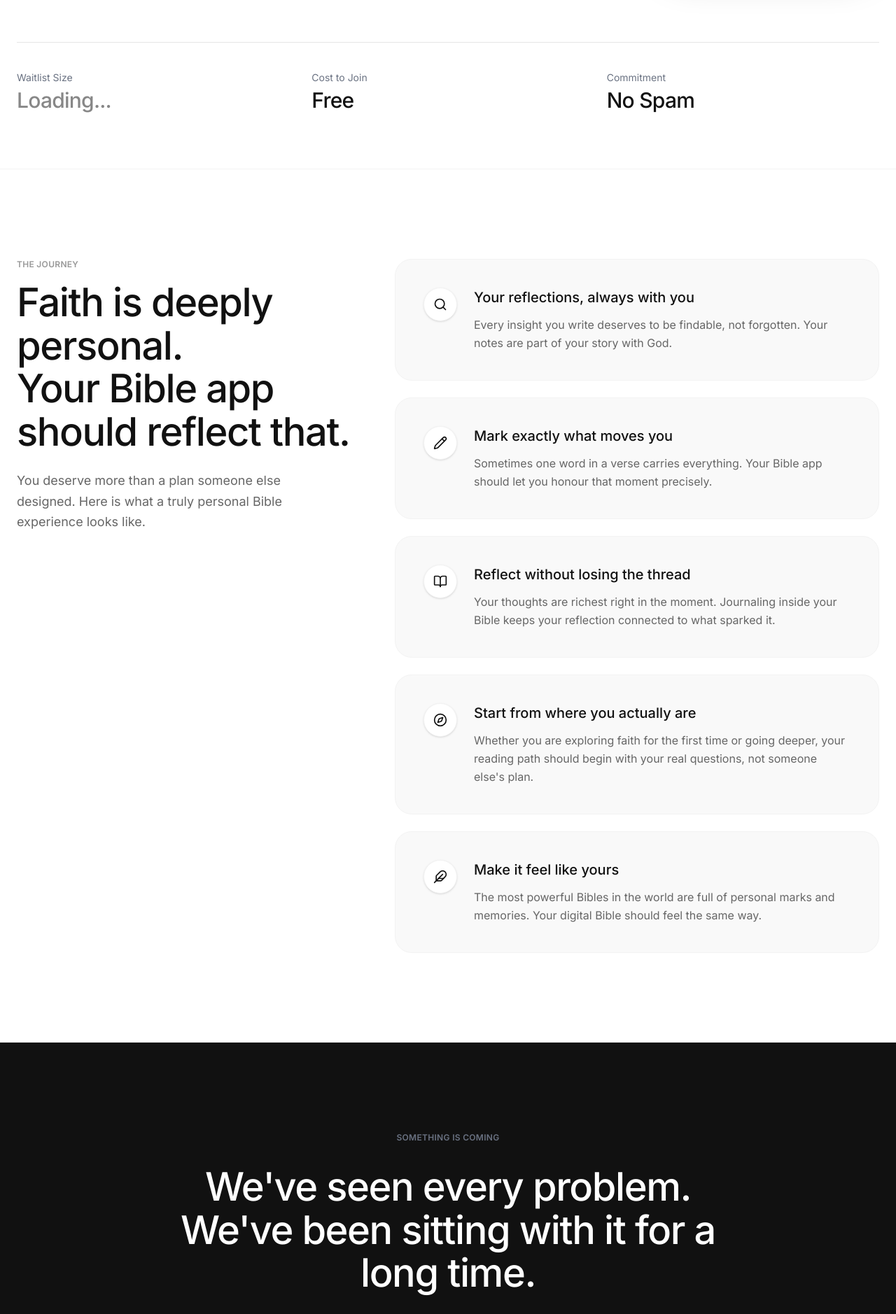
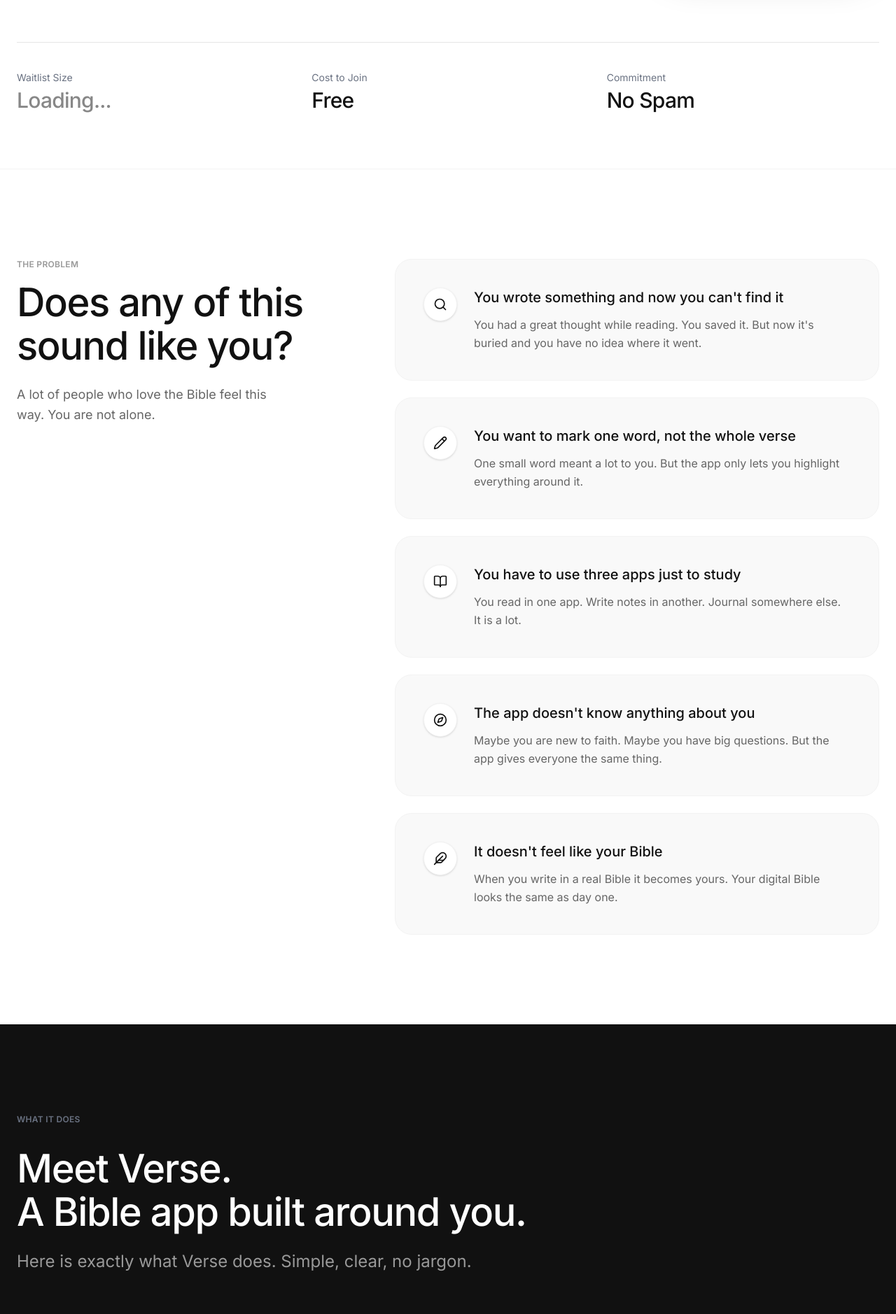
Before and after one commit to sesan/Bible-App, a React (Vite) app: page / in a window 1280 px wide. Shown: the part 880-2758 px from the top of the page at 70% size. Built offline with nearby package versions, Linux system fonts and the light colour scheme; no server answers.

Commit message:
feat: Add new icons and update navigation links
Introduces additional icons from lucide-react to expand available visual elements. Also refactors navigation links to use more descriptive text and improve clarity for users.

```diff
--- a/src/App.tsx
+++ b/src/App.tsx
@@ -1,5 +1,5 @@
 import React, { useEffect, useState } from 'react';
-import { Instagram, Twitter, Video, Search, TextSelect, BookOpen, Compass, PenTool, Brain, Mic, Map, ArrowRight, Check, Pencil, Feather } from 'lucide-react';
+import { Instagram, Twitter, Video, Search, TextSelect, BookOpen, Compass, PenTool, Brain, Mic, Map, ArrowRight, Check, Pencil, Feather, Link, Palette, BarChart, Layers, HelpCircle, Fingerprint } from 'lucide-react';
 import { motion } from 'motion/react';
 
 export default function App() {
@@ -66,9 +66,9 @@
               VERSE
             </div>
             <div className="hidden md:flex items-center gap-2 bg-gray-50 rounded-full px-2 py-1">
-              <a href="#problem" className="px-4 py-2 text-sm font-medium text-gray-600 hover:text-black hover:bg-white rounded-full transition-all">The Journey</a>
-              <a href="#solution" className="px-4 py-2 text-sm font-medium text-gray-600 hover:text-black hover:bg-white rounded-full transition-all">What We're Building</a>
-              <a href="#community" className="px-4 py-2 text-sm font-medium text-gray-600 hover:text-black hover:bg-white rounded-full transition-all">Community</a>
+              <a href="#problem" className="px-4 py-2 text-sm font-medium text-gray-600 hover:text-black hover:bg-white rounded-full transition-all">The Problem</a>
+              <a href="#solution" className="px-4 py-2 text-sm font-medium text-gray-600 hover:text-black hover:bg-white rounded-full transition-all">What It Does</a>
+              <a href="#community" className="px-4 py-2 text-sm font-medium text-gray-600 hover:text-black hover:bg-white rounded-full transition-all">In Good Company</a>
             </div>
           </div>
           <div className="flex items-center gap-4">
@@ -115,7 +115,8 @@
                 transition={{ duration: 0.8, delay: 0.2, ease: "easeOut" }}
                 className="text-lg md:text-xl text-gray-600 max-w-md mb-10 leading-relaxed"
               >
-                Because the way you read your Bible is personal. Your app should be too.
+                Verse is a Bible app where nothing you write<br className="hidden md:block" />
+                ever gets lost and everything feels made for you.
               </motion.p>
 
               <motion.div
@@ -197,7 +198,7 @@
           </motion.div>
         </section>
 
-        {/* Section 2: The Journey (Split Layout) */}
+        {/* Section 2: The Problem (Split Layout) */}
         <section id="problem" className="py-32 px-6 max-w-7xl mx-auto border-t border-gray-100">
           <div className="grid grid-cols-1 lg:grid-cols-12 gap-16">
             <motion.div
@@ -208,24 +209,24 @@
               className="lg:col-span-5 relative"
             >
               <div className="sticky top-32">
-                <div className="text-xs font-semibold tracking-wide uppercase text-gray-400 mb-4">The Journey</div>
+                <div className="text-xs font-semibold tracking-wide uppercase text-gray-400 mb-4">The Problem</div>
                 <h2 className="text-[40px] md:text-[56px] font-medium leading-[1.1] tracking-tight mb-6">
-                  Faith is deeply personal.<br />
-                  Your Bible app should reflect that.
+                  Does any of this<br />
+                  sound like you?
                 </h2>
                 <p className="text-lg text-gray-600 leading-relaxed max-w-sm">
-                  You deserve more than a plan someone else designed. Here is what a truly personal Bible experience looks like.
+                  A lot of people who love the Bible feel this way. You are not alone.
                 </p>
               </div>
             </motion.div>
 
             <div className="lg:col-span-7 flex flex-col gap-6">
               {[
-                { icon: Search, title: "Your reflections, always with you", desc: "Every insight you write deserves to be findable, not forgotten. Your notes are part of your story with God." },
-                { icon: Pencil, title: "Mark exactly what moves you", desc: "Sometimes one word in a verse carries everything. Your Bible app should let you honour that moment precisely." },
-                { icon: BookOpen, title: "Reflect without losing the thread", desc: "Your thoughts are richest right in the moment. Journaling inside your Bible keeps your reflection connected to what sparked it." },
-                { icon: Compass, title: "Start from where you actually are", desc: "Whether you are exploring faith for the first time or going deeper, your reading path should begin with your real questions, not someone else's plan." },
-                { icon: Feather, title: "Make it feel like yours", desc: "The most powerful Bibles in the world are full of personal marks and memories. Your digital Bible should feel the same way." }
+                { icon: Search, title: "You wrote something and now you can't find it", desc: "You had a great thought while reading. You saved it. But now it's buried and you have no idea where it went." },
+                { icon: Pencil, title: "You want to mark one word, not the whole verse", desc: "One small word meant a lot to you. But the app only lets you highlight everything around it." },
+                { icon: BookOpen, title: "You have to use three apps just to study", desc: "You read in one app. Write notes in another. Journal somewhere else. It is a lot." },
+                { icon: Compass, title: "The app doesn't know anything about you", desc: "Maybe you are new to faith. Maybe you have big questions. But the app gives everyone the same thing." },
+                { icon: Feather, title: "It doesn't feel like your Bible", desc: "When you write in a real Bible it becomes yours. Your digital Bible looks the same as day one." }
               ].map((item, i) => (
                 <motion.div
                   key={i}
@@ -248,41 +249,69 @@
           </div>
         </section>
 
-        {/* Section 3: Something Is Coming (Dark Mode) */}
-        <section id="solution" className="py-32 bg-[#111] text-white text-center">
+        {/* Section 3: What It Does (Dark Mode) */}
+        <section id="solution" className="py-32 bg-[#111] text-white">
+          <div className="max-w-7xl mx-auto px-6">
             <motion.div
               initial={{ opacity: 0, filter: "blur(10px)", y: 30 }}
               whileInView={{ opacity: 1, filter: "blur(0px)", y: 0 }}
               viewport={{ once: true, margin: "-100px" }}
               transition={{ duration: 1, ease: "easeOut" }}
-            className="max-w-4xl mx-auto px-6"
+              className="mb-20"
             >
-            <div className="text-xs font-semibold tracking-wide uppercase text-gray-500 mb-8">Something Is Coming</div>
+              <div className="text-xs font-semibold tracking-wide uppercase text-gray-500 mb-8">What It Does</div>
               <h2 className="text-[40px] md:text-[56px] font-medium leading-[1.1] tracking-tight mb-6">
-              We've seen every problem.<br className="hidden md:block" />
-              We've been sitting with it for a long time.
+                Meet Verse.<br />
+                A Bible app built around you.
               </h2>
-            <p className="text-xl md:text-2xl text-gray-400 mb-12">
-              And we think we've finally built the answer.
+              <p className="text-xl md:text-2xl text-gray-400 max-w-2xl">
+                Here is exactly what Verse does. Simple, clear, no jargon.
               </p>
+            </motion.div>
 
-            <div className="text-lg md:text-xl text-gray-300 max-w-2xl mx-auto mb-12 leading-relaxed">
-              <p>
-                We're not ready to show you yet. But if you've nodded at anything on this page, what we're building was made for you. Every frustration you just read has a solution we've been quietly building. We'll reveal it first to the people on this list.
-              </p>
+            <div className="grid grid-cols-1 md:grid-cols-2 lg:grid-cols-3 gap-6 mb-20">
+              {[
+                { icon: Link, title: "Mark the exact word that moved you. Come back to it later.", desc: "Pick any word or phrase in a verse, not just the whole verse. Write a note right there in that moment. Tap it again months later and everything you wrote will be waiting for you exactly where you left it." },
+                { icon: Palette, title: "Know what your highlights mean without thinking twice", desc: "We give you a simple colour guide built right into the app. Yellow for a promise. Blue for a command. Green for hope. Red for something personal. You do not need to Google it. And if you want to change the meaning of a colour, you can. Your highlights. Your rules." },
+                { icon: Mic, title: "Keep your journal right next to your Bible", desc: "Write or speak your thoughts inside the app, right next to the verse that sparked them. No more switching between tools to capture what you felt." },
+                { icon: Map, title: "A reading path built around your real questions", desc: "Answer three simple questions when you sign up. Verse builds a personal reading path just for you. Not a generic plan. Something made for where you are right now." },
+                { icon: Brain, title: "Everything you have ever written, always findable", desc: "Every note, highlight and reflection lives in one place. Search by a word, a verse or a feeling. Nothing gets lost. Everything is yours. Forever." }
+              ].map((item, i) => (
+                <motion.div
+                  key={i}
+                  initial={{ opacity: 0, y: 20 }}
+                  whileInView={{ opacity: 1, y: 0 }}
+                  viewport={{ once: true, margin: "-50px" }}
+                  transition={{ duration: 0.5, delay: i * 0.1, ease: "easeOut" }}
+                  className="bg-white/5 rounded-[24px] p-8 border border-white/10 hover:bg-white/10 transition-colors"
+                >
+                  <div className="w-12 h-12 bg-white/10 rounded-full flex items-center justify-center shrink-0 mb-6">
+                    <item.icon size={20} className="text-white" />
+                  </div>
+                  <h3 className="text-xl font-medium mb-4">{item.title}</h3>
+                  <p className="text-gray-400 leading-relaxed text-sm">{item.desc}</p>
+                </motion.div>
+              ))}
             </div>
 
-            <a href="#waitlist" className="inline-flex bg-white text-black rounded-full px-10 py-5 text-lg font-medium transition-transform hover:scale-105 mb-6">
-              Put Me on the List
+            <motion.div
+              initial={{ opacity: 0, y: 20 }}
+              whileInView={{ opacity: 1, y: 0 }}
+              viewport={{ once: true, margin: "-50px" }}
+              transition={{ duration: 0.8, ease: "easeOut" }}
+              className="text-center bg-white/5 rounded-[32px] p-12 border border-white/10"
+            >
+              <p className="text-lg md:text-xl text-gray-300 mb-8 max-w-2xl mx-auto">
+                We are still building. But this is the heart of it. The people on this list will see everything first.
+              </p>
+              <a href="#waitlist" className="inline-flex bg-white text-black rounded-full px-10 py-5 text-lg font-medium transition-transform hover:scale-105">
+                I Want to See It First
               </a>
-
-            <p className="text-sm text-gray-500">
-              The people who join first will shape what gets built.
-            </p>
             </motion.div>
+          </div>
         </section>
 
-        {/* Section 4: Social Proof */}
+        {/* Section 4: In Good Company */}
         <section id="community" className="py-32 px-6 max-w-7xl mx-auto">
           <motion.div
             initial={{ opacity: 0, y: 20, filter: "blur(10px)" }}
@@ -291,21 +320,22 @@
             transition={{ duration: 0.8, ease: "easeOut" }}
             className="text-center mb-20"
           >
-            <div className="text-xs font-semibold tracking-wide uppercase text-gray-400 mb-4">Community</div>
+            <div className="text-xs font-semibold tracking-wide uppercase text-gray-400 mb-4">In Good Company</div>
             <h2 className="text-[40px] md:text-[56px] font-medium leading-[1.1] tracking-tight mb-6">
-              You're not the only one.
+              Other people feel this too.
             </h2>
             <p className="text-lg text-gray-600">
-              Others felt it too. Here's what they said.
+              Here is what the research shows.
             </p>
           </motion.div>
 
-          <div className="grid grid-cols-1 md:grid-cols-3 gap-6">
+          <div className="grid grid-cols-1 md:grid-cols-2 gap-6">
             {[
-              "I have 4 years of notes trapped in YouVersion plans. I'd switch apps tomorrow if someone solved this.",
-              "I've been using GoodNotes alongside my Bible app just to write in the margins. It's embarrassing that no app has fixed this.",
-              "I became a Christian last year. Every plan felt like it was made for someone who already knew everything. I just had questions."
-            ].map((quote, i) => (
+              { icon: BarChart, quote: "Over 3.4 billion notes have been written inside Bible apps around the world. Most people can never find them again.", source: "YouVersion 2024 Annual Report" },
+              { icon: Layers, quote: "Many Bible readers use two or three separate apps every time they sit down to study. No single app has brought it all together. Yet.", source: "Independent Bible software research" },
+              { icon: HelpCircle, quote: "People new to faith often feel like Bible apps were not built for them. They have questions. Most apps assume you already have all the answers.", source: "Lausanne Movement Digital Scripture Research" },
+              { icon: Fingerprint, quote: "Generic reading plans have a 90% drop-off rate. People stop reading when the content feels disconnected from their real life.", source: "Religious Habits Study 2024" }
+            ].map((item, i) => (
               <motion.div
                 key={i}
                 initial={{ opacity: 0, scale: 0.95, y: 20 }}
@@ -314,13 +344,14 @@
                 transition={{ duration: 0.6, delay: i * 0.15, ease: "easeOut" }}
                 className="bg-gray-50 rounded-[24px] p-10 border border-gray-100 flex flex-col"
               >
-                <div className="text-6xl font-serif text-gray-300 leading-none mb-6">"</div>
+                <div className="w-10 h-10 bg-gray-200 rounded-full flex items-center justify-center mb-6">
+                  <item.icon size={20} className="text-gray-600" />
+                </div>
                 <p className="text-lg text-gray-800 leading-relaxed mb-8 flex-grow">
-                  {quote}
+                  {item.quote}
                 </p>
                 <div className="flex items-center gap-3">
-                  <div className="w-8 h-8 bg-gray-200 rounded-full"></div>
-                  <div className="text-sm font-medium text-gray-600">Early Member</div>
+                  <div className="text-sm font-medium text-gray-500">{item.source}</div>
                 </div>
               </motion.div>
             ))}
@@ -336,13 +367,13 @@
             transition={{ duration: 1, ease: "easeOut" }}
             className="max-w-5xl mx-auto bg-gray-50 rounded-[40px] p-12 md:p-24 text-center border border-gray-100"
           >
-            <div className="text-xs font-semibold tracking-wide uppercase text-gray-400 mb-6">Be First to Know</div>
+            <div className="text-xs font-semibold tracking-wide uppercase text-gray-400 mb-6">Be the First to Know</div>
             <h2 className="text-[40px] md:text-[56px] font-medium leading-[1.05] tracking-tight mb-6">
-              The reveal is coming.<br />
-              You should be there when it happens.
+              Want to see it before<br />
+              anyone else?
             </h2>
             <p className="text-lg md:text-xl text-gray-600 max-w-2xl mx-auto mb-12">
-              Join the list and we'll send you one clue a week about what we're building. When we're ready to show the world, you'll see it first.
+              Join our list and we will send you one small update every week. When we launch, you will be first to know.
             </p>
 
             {formStatus === 'success' ? (
@@ -385,7 +416,7 @@
                   disabled={formStatus === 'loading'}
                   className="w-full bg-black text-white rounded-full px-8 py-5 text-base font-medium transition-transform hover:scale-[1.02] disabled:opacity-70 disabled:hover:scale-100 flex justify-center items-center"
                 >
-                  {formStatus === 'loading' ? 'Subscribing...' : 'I Want to Be First'}
+                  {formStatus === 'loading' ? 'Subscribing...' : 'Yes, I Want to Be First'}
                 </button>
                 {formStatus === 'error' && (
                   <p className="text-red-500 text-sm mt-2">Something went wrong. Please try again.</p>
@@ -394,7 +425,7 @@
             )}
 
             <div className="mt-8 text-sm text-gray-500 flex flex-col md:flex-row items-center justify-center gap-2 md:gap-6">
-              <span>We'll never sell your data</span>
+              <span>We will never sell your email</span>
               <span className="hidden md:block w-1 h-1 bg-gray-300 rounded-full"></span>
               <span>Unsubscribe anytime</span>
             </div>
@@ -413,7 +444,8 @@
         >
           <div className="mb-24 text-center md:text-left">
             <h3 className="text-2xl md:text-4xl font-medium tracking-tight mb-4">
-              Something is coming that was built for exactly how you read.
+              Your faith is personal.<br />
+              Your Bible app should be too.
             </h3>
           </div>
           <div className="grid grid-cols-1 md:grid-cols-4 gap-12 mb-24">
@@ -425,7 +457,7 @@
                 VERSE
               </div>
               <p className="text-gray-400 max-w-xs">
-                Built for the way you actually study. Revealed soon.
+                A Bible app built around you.
               </p>
             </div>
 
```
Lines whose indentation alone changed are shown as unchanged.
